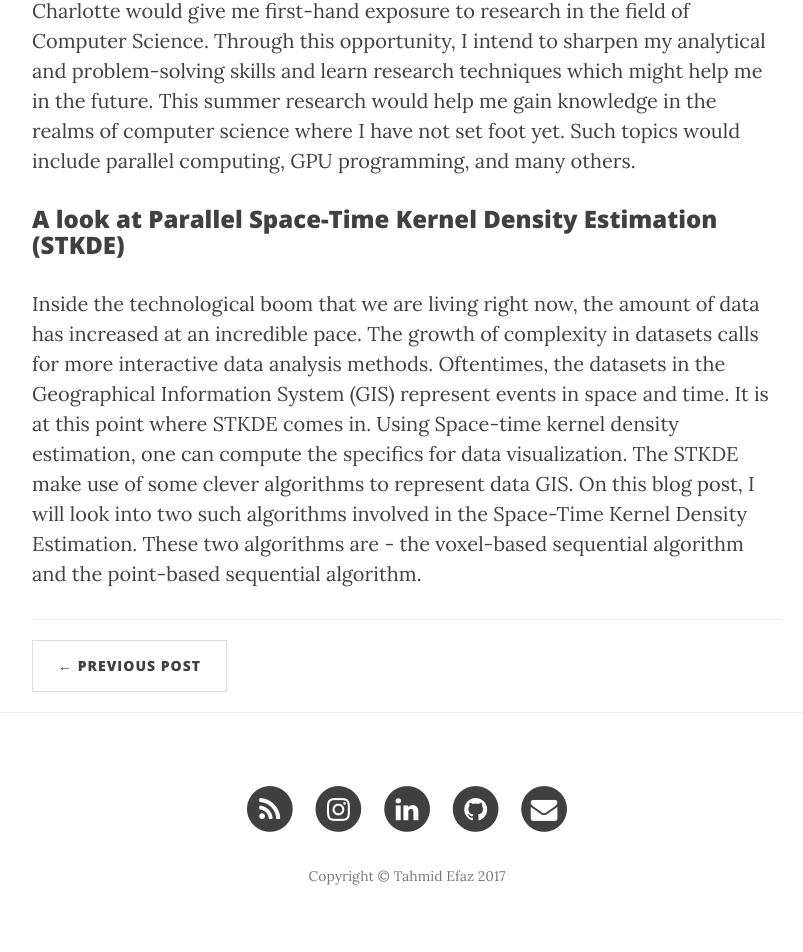
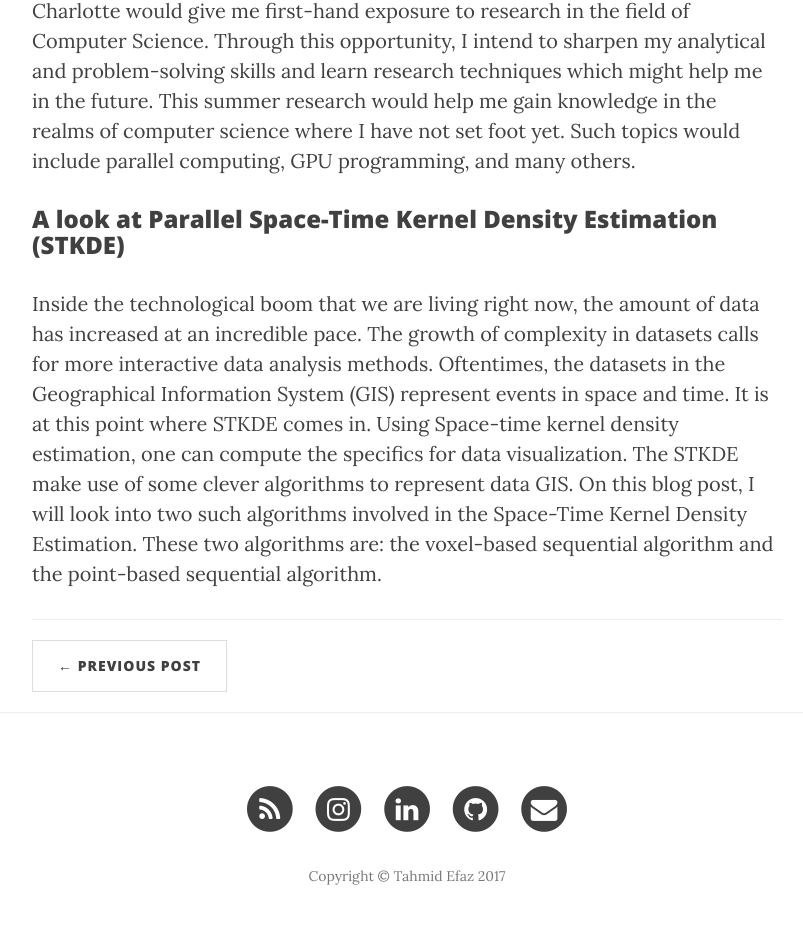
Before and after one commit to tahmidefaz/blog, a Jekyll site: the page built from _posts/2017-06-02-SummerInternWk1.markdown, in a window 1280 px wide. Shown: the part 636-1588 px from the top of the page, without its empty margins (233-1036 px from the left). Built offline with Jekyll 4.4.1, drawn with Linux system fonts in a browser that asks for light colours; nearby versions of some CDN libraries.

```diff
--- a/_posts/2017-06-02-SummerInternWk1.markdown
+++ b/_posts/2017-06-02-SummerInternWk1.markdown
@@ -10,4 +10,4 @@ header-img: "img/post-01-bg.jpg"
 <h3>Goals and Expectations</h3>
 <p>Participation in the Summer Research at the University of North Carolina at Charlotte would give me first-hand exposure to research in the field of Computer Science. Through this opportunity, I intend to sharpen my analytical and problem-solving skills and learn research techniques which might help me in the future.  This summer research would help me gain knowledge in the realms of computer science where I  have not set foot yet. Such topics would include parallel computing, GPU programming, and many others.</p>
 <h3>A look at Parallel Space-Time Kernel Density Estimation (STKDE) </h3>
-<p>Inside the technological boom that we are living right now, the amount of data has increased at an incredible pace. The growth of complexity in datasets calls for more interactive data analysis methods. Oftentimes, the datasets in the Geographical  Information System (GIS) represent events in space and time. It is at this point where STKDE comes in. Using Space-time kernel density estimation, one can compute the specifics for data visualization. The STKDE make use of some clever algorithms to represent data GIS. On this blog post, I will look into two such algorithms involved in the Space-Time Kernel Density Estimation. These two algorithms are - the voxel-based sequential algorithm and the point-based sequential algorithm.</p>
+<p>Inside the technological boom that we are living right now, the amount of data has increased at an incredible pace. The growth of complexity in datasets calls for more interactive data analysis methods. Oftentimes, the datasets in the Geographical  Information System (GIS) represent events in space and time. It is at this point where STKDE comes in. Using Space-time kernel density estimation, one can compute the specifics for data visualization. The STKDE make use of some clever algorithms to represent data GIS. On this blog post, I will look into two such algorithms involved in the Space-Time Kernel Density Estimation. These two algorithms are: the voxel-based sequential algorithm and the point-based sequential algorithm.</p>
```
